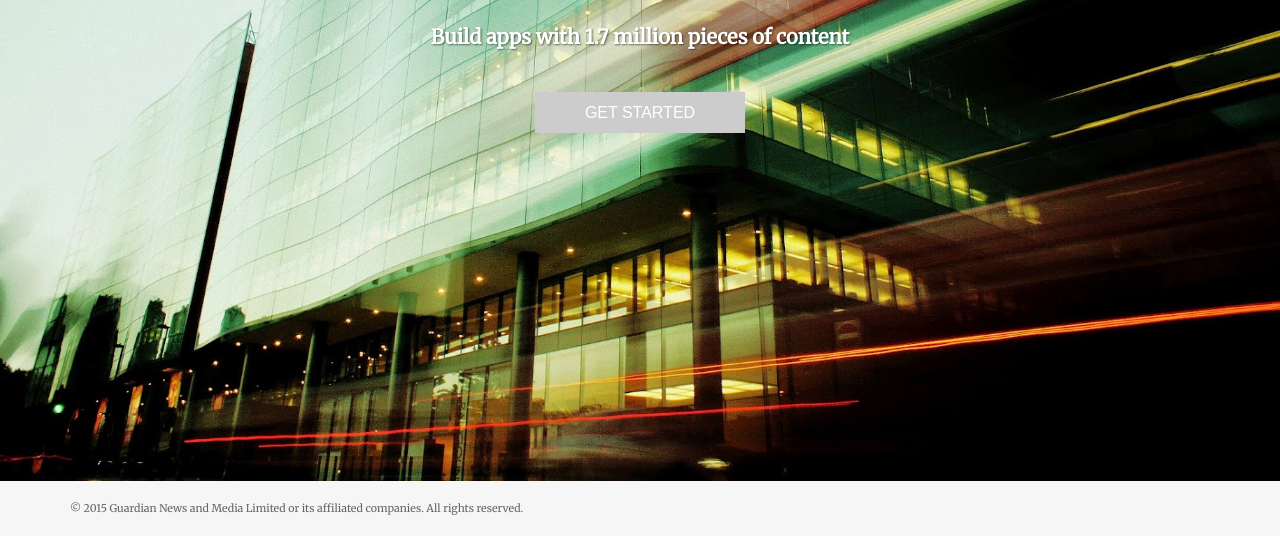
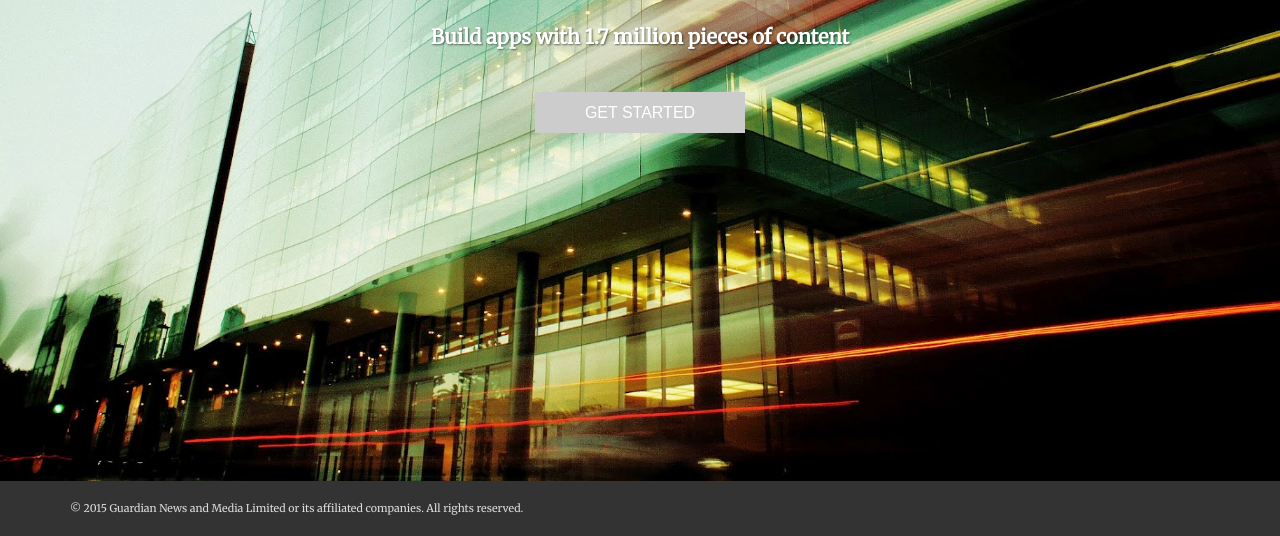
Before and after one commit to guardian/open-platform-site, a plain HTML site: page index.html in a window 1280 px wide. Shown: the part 269-805 px from the top of the page. Drawn offline with Linux system fonts and the light colour scheme.

Commit message:
Updated footer

```diff
--- a/assets/css/common.css
+++ b/assets/css/common.css
@@ -238,6 +238,13 @@ footer
     padding: 20px 10px 20px 10px;
 }
 
+footer.home
+{
+    /* color: #aaaaaa;*/
+    background-color: #333333;
+    color: #dddddd;
+}
+
 pre
 {
     padding: 5px;
--- a/index.html
+++ b/index.html
@@ -87,7 +87,7 @@
           </div>
         </div>
         </div>
-        <footer>
+        <footer class="home">
              <div class="container" >
               <div class="row">
                 <div class="col-sm-12">
```
Also changed, not shown: public/css/common.css (+1 -1 lines).
